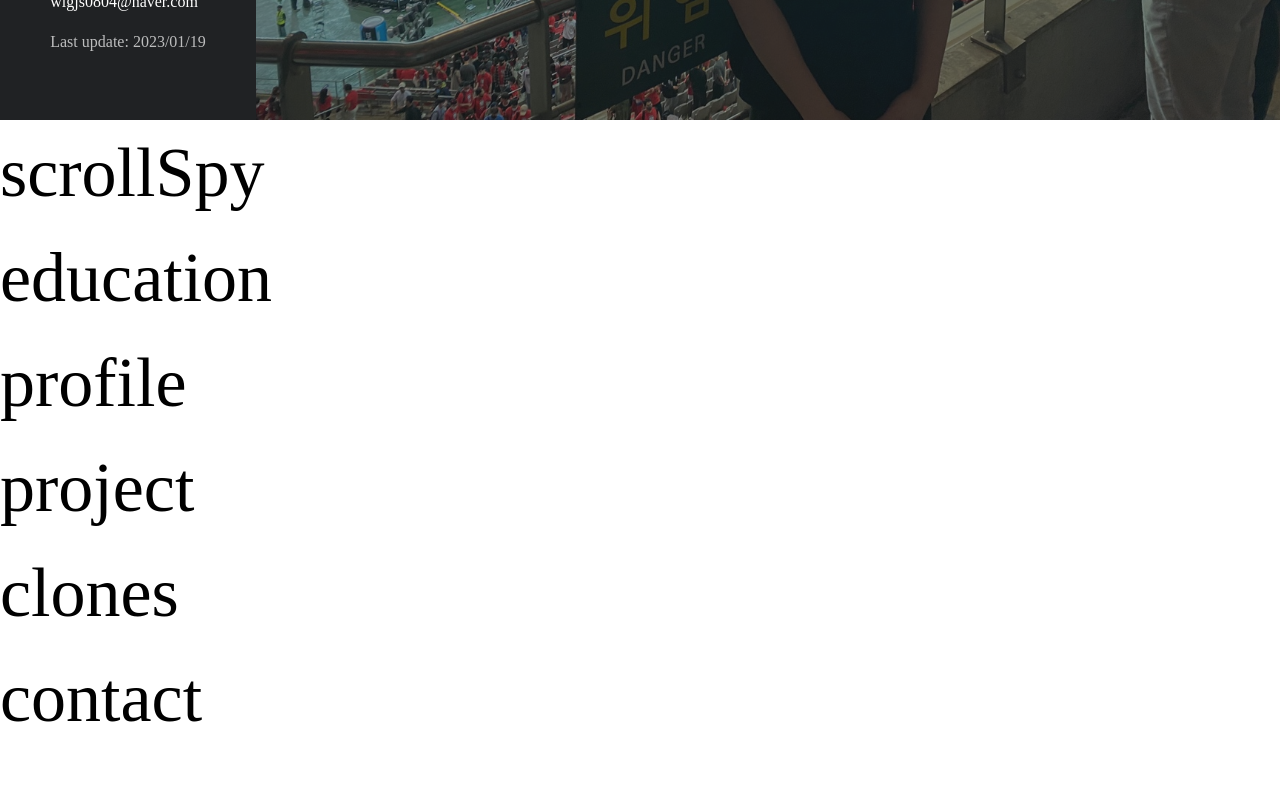
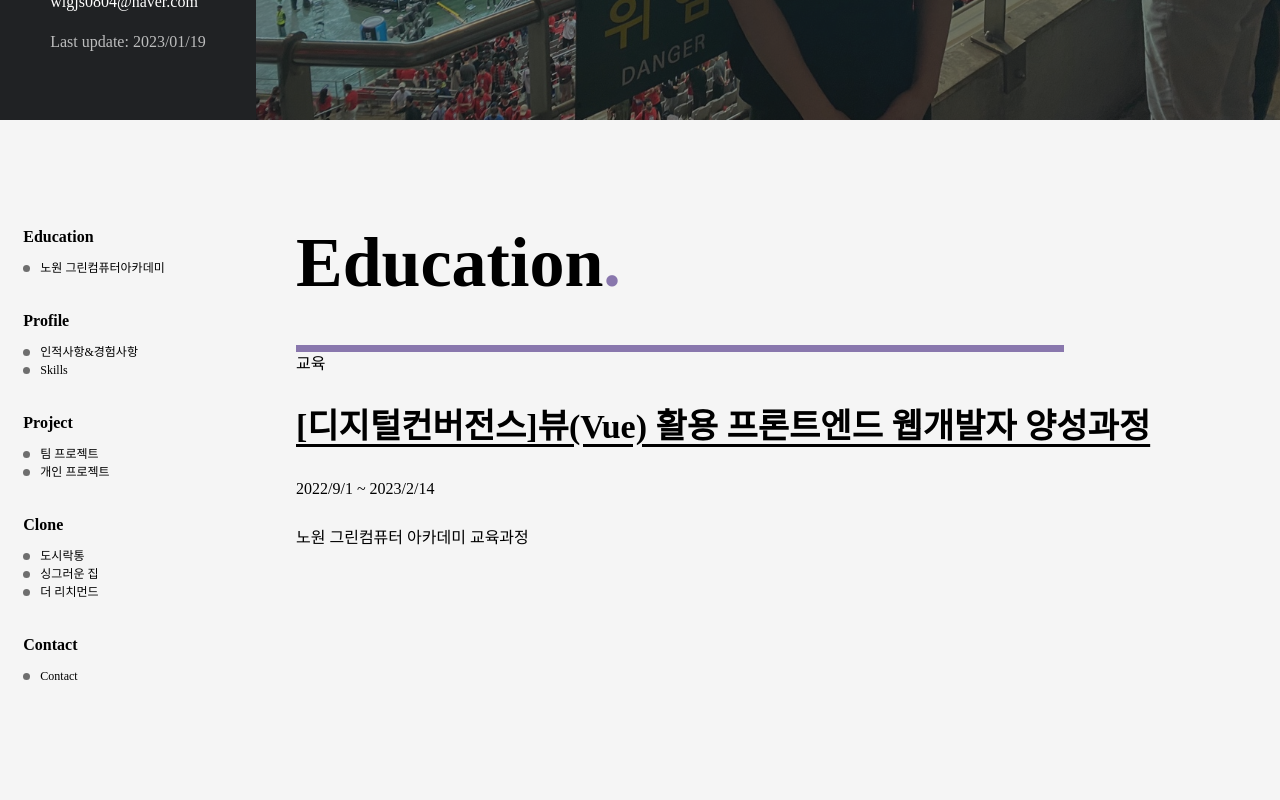
Before and after one commit to JEONG-JI-HEON/portfolio, a Vue app: page / in a window 1280 px wide. Shown: the part 680-1480 px from the top of the page. Before the commit the page ends 1430 px from the top, so only its background shows below. Built offline with nearby package versions, Linux system fonts and the light colour scheme.

Commit message:
scrollspy 디자인 1차완료, contents-wrap 디자인 시작

```diff
--- a/package.json
+++ b/package.json
@@ -1,5 +1,5 @@
 {
-  "name": "portpolio",
+  "name": "portfolio",
   "version": "0.1.0",
   "private": true,
   "scripts": {
--- a/public/css/common/commonSetting.css
+++ b/public/css/common/commonSetting.css
@@ -14,14 +14,37 @@ p {
 
 h1 {
   font-size: 70px;
+  font-weight: bold;
 }
 
 h2 {
-  font-size: 40px;
+  font-size: 34px;
+  font-weight: bold;
+  text-decoration: underline;
+  text-underline-offset: 6px;
 }
 
 h3 {
   font-size: 20px;
+}
+
+.underLine {
+  width: 60vw;
+  height: 6.5px;
+  margin-top: 30px;
+  background-color: rgb(137, 119, 173);
+}
+
+.artmargin {
+  margin-top: 50px;
+  margin-bottom: 100px;
+}
+
+.introduction {
+  display: flex;
+  width: 100%;
+  flex-direction: column;
+  row-gap: 70px;
 }
 
 .purplePoint {
@@ -37,3 +60,9 @@ h3 {
   background: linear-gradient(to left, transparent 50%, rgb(137, 119, 173) 50%)
     0% 0% / 200%;
 }
+
+.purpleLine {
+  height: 6.5px;
+  margin-top: 30px;
+  background-color: rgb(137, 119, 173);
+}
--- a/src/App.vue
+++ b/src/App.vue
@@ -3,10 +3,10 @@
     <Intro />
   </section>
   <section id="mainSection">
-    <nav>
+    <nav id="scrollSpy-wrap">
       <scrollSpy />
     </nav>
-    <div id="contents">
+    <div id="contents-wrap">
       <education />
       <profile />
       <project />
@@ -56,8 +56,23 @@ export default {
 #mainSection {
   width: 100%;
   height: 100%;
-  background-color: white;
+  background-color: #f5f5f5;
   position: relative;
   z-index: 1;
+  display: flex;
+}
+#scrollSpy-wrap {
+  position: sticky;
+  top: 0px;
+  width: 20vw;
+  height: 100vh;
+}
+
+#contents-wrap {
+  width: 80vw;
+  height: 100%;
+  display: flex;
+  flex-direction: column;
+  padding: 40px;
 }
 </style>
--- a/src/components/clones.vue
+++ b/src/components/clones.vue
@@ -1,7 +1,7 @@
 <template>
-  <div class="clones">
+  <article id="clones" class="artmargin">
     <h1>clones</h1>
-  </div>
+  </article>
 </template>
 
 <script>
--- a/src/components/contact.vue
+++ b/src/components/contact.vue
@@ -1,7 +1,7 @@
 <template>
-  <div class="contact">
+  <article id="contact" class="artmargin">
     <h1>contact</h1>
-  </div>
+  </article>
 </template>
 
 <script>
--- a/src/components/education.vue
+++ b/src/components/education.vue
@@ -1,7 +1,25 @@
 <template>
-  <div class="education">
-    <h1>education</h1>
-  </div>
+  <article id="education" class="artmargin">
+    <h1 class="intro-title">
+      Education<span class="purplePoint">.</span>
+      <div class="underLine"></div>
+    </h1>
+    <article class="introduction">
+      <span class="intro-subtitle">교육</span>
+      <h2>
+        <a href="#">
+          [디지털컨버전스]뷰(Vue) 활용 프론트엔드 웹개발자 양성과정</a
+        >
+      </h2>
+      <span>2022/9/1 ~ 2023/2/14</span>
+      <article>
+        <div>
+          <div></div>
+          <div>노원 그린컴퓨터 아카데미 교육과정</div>
+        </div>
+      </article>
+    </article>
+  </article>
 </template>
 
 <script>
@@ -12,4 +30,17 @@ export default {
 </script>
 
 <!-- Add "scoped" attribute to limit CSS to this component only -->
-<style scoped></style>
+<style scoped>
+#education {
+  padding-bottom: 500px;
+}
+
+.introduction {
+  display: flex;
+  flex-direction: column;
+  row-gap: 25px;
+  position: relative;
+  width: 900px;
+  background-color: rgb(245, 245, 245);
+}
+</style>
--- a/src/components/profile.vue
+++ b/src/components/profile.vue
@@ -1,7 +1,7 @@
 <template>
-  <div class="profile">
+  <article id="profile" class="artmargin">
     <h1>profile</h1>
-  </div>
+  </article>
 </template>
 
 <script>
@@ -12,4 +12,8 @@ export default {
 </script>
 
 <!-- Add "scoped" attribute to limit CSS to this component only -->
-<style scoped></style>
+<style scoped>
+#profile {
+  padding-bottom: 500px;
+}
+</style>
--- a/src/components/project.vue
+++ b/src/components/project.vue
@@ -1,7 +1,7 @@
 <template>
-  <div class="project">
+  <article id="project" class="artmargin">
     <h1>project</h1>
-  </div>
+  </article>
 </template>
 
 <script>
@@ -12,4 +12,8 @@ export default {
 </script>
 
 <!-- Add "scoped" attribute to limit CSS to this component only -->
-<style scoped></style>
+<style scoped>
+#project {
+  padding-bottom: 500px;
+}
+</style>
--- a/src/components/scrollSpy.vue
+++ b/src/components/scrollSpy.vue
@@ -1,15 +1,103 @@
 <template>
   <div class="scrollSpy">
-    <h1>scrollSpy</h1>
+    <div
+      v-for="scrollS in scrollSpy"
+      :key="scrollS"
+      v-bind:class="scrollS.title"
+    >
+      <p class="spy-title">{{ scrollS.title }}</p>
+      <ul>
+        <li v-if="scrollS.content1" class="scrollCon">
+          <div class="miniCircle"></div>
+          {{ scrollS.content1 }}
+        </li>
+        <li v-if="scrollS.content2" class="scrollCon">
+          <div class="miniCircle"></div>
+          {{ scrollS.content2 }}
+        </li>
+        <li v-if="scrollS.content3" class="scrollCon">
+          <div class="miniCircle"></div>
+          {{ scrollS.content3 }}
+        </li>
+      </ul>
+    </div>
   </div>
 </template>
 
 <script>
+import { reactive } from "vue";
+
 export default {
   name: "scrollSpy",
   props: {},
+  methods: {
+    goSection(e) {
+      if (!e.target.matches(".scrollCon")) return;
+      e.preventDefault();
+      const section = document.getElementById(e.target.dataset.target);
+      if (section) {
+        section.scrollIntoView({ behavior: "smooth" });
+      }
+    },
+  },
+  setup() {
+    const scrollSpy = reactive([
+      { title: "Education", content1: "노원 그린컴퓨터아카데미" },
+      { title: "Profile", content1: "인적사항&경험사항", content2: "Skills" },
+      { title: "Project", content1: "팀 프로젝트", content2: "개인 프로젝트" },
+      {
+        title: "Clone",
+        content1: "도시락통",
+        content2: "싱그러운 집",
+        content3: "더 리치먼드",
+      },
+      { title: "Contact", content1: "Contact" },
+    ]);
+    return {
+      scrollSpy,
+    };
+  },
 };
 </script>
 
 <!-- Add "scoped" attribute to limit CSS to this component only -->
-<style scoped></style>
+<style scoped>
+.scrollSpy {
+  display: flex;
+  position: relative;
+  top: 85px;
+  flex-direction: column;
+  -webkit-box-pack: justify;
+  justify-content: space-between;
+  margin: auto;
+  width: 209.4px;
+  height: 60vh;
+}
+
+.spy-title {
+  margin-top: 20px;
+  margin-bottom: 10px;
+  font-weight: bold;
+}
+
+.scrollCon {
+  display: flex;
+  -webkit-box-align: center;
+  align-items: center;
+  column-gap: 10px;
+  font-size: 12px;
+  transition: all 0.2s ease 0s;
+  cursor: pointer;
+}
+
+.scrollCon:hover {
+  color: #b8b8b8;
+}
+
+.miniCircle {
+  width: 7px;
+  height: 7px;
+  border-radius: 50%;
+  background-color: rgb(110, 110, 110);
+}
+</style>
```
